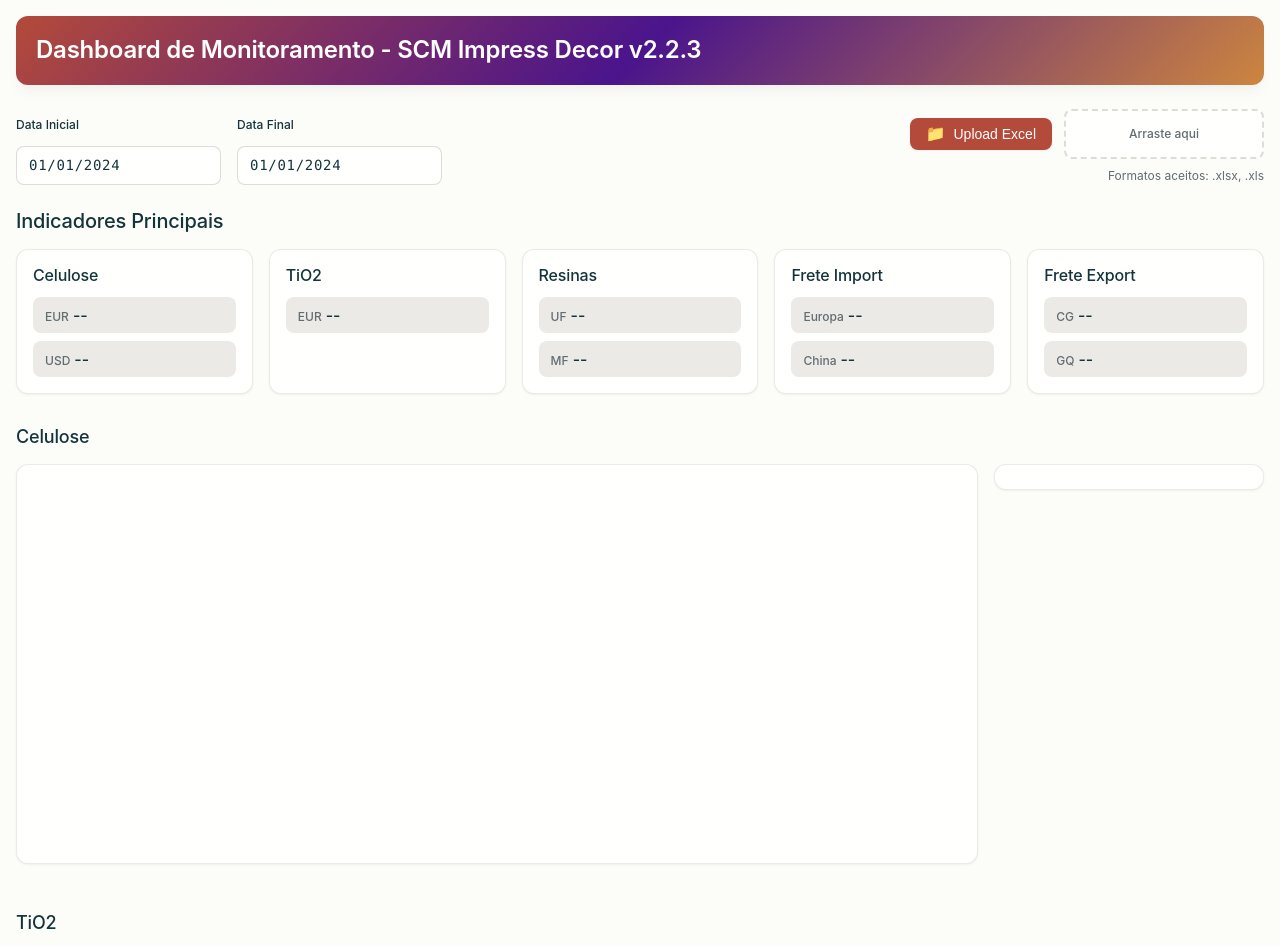
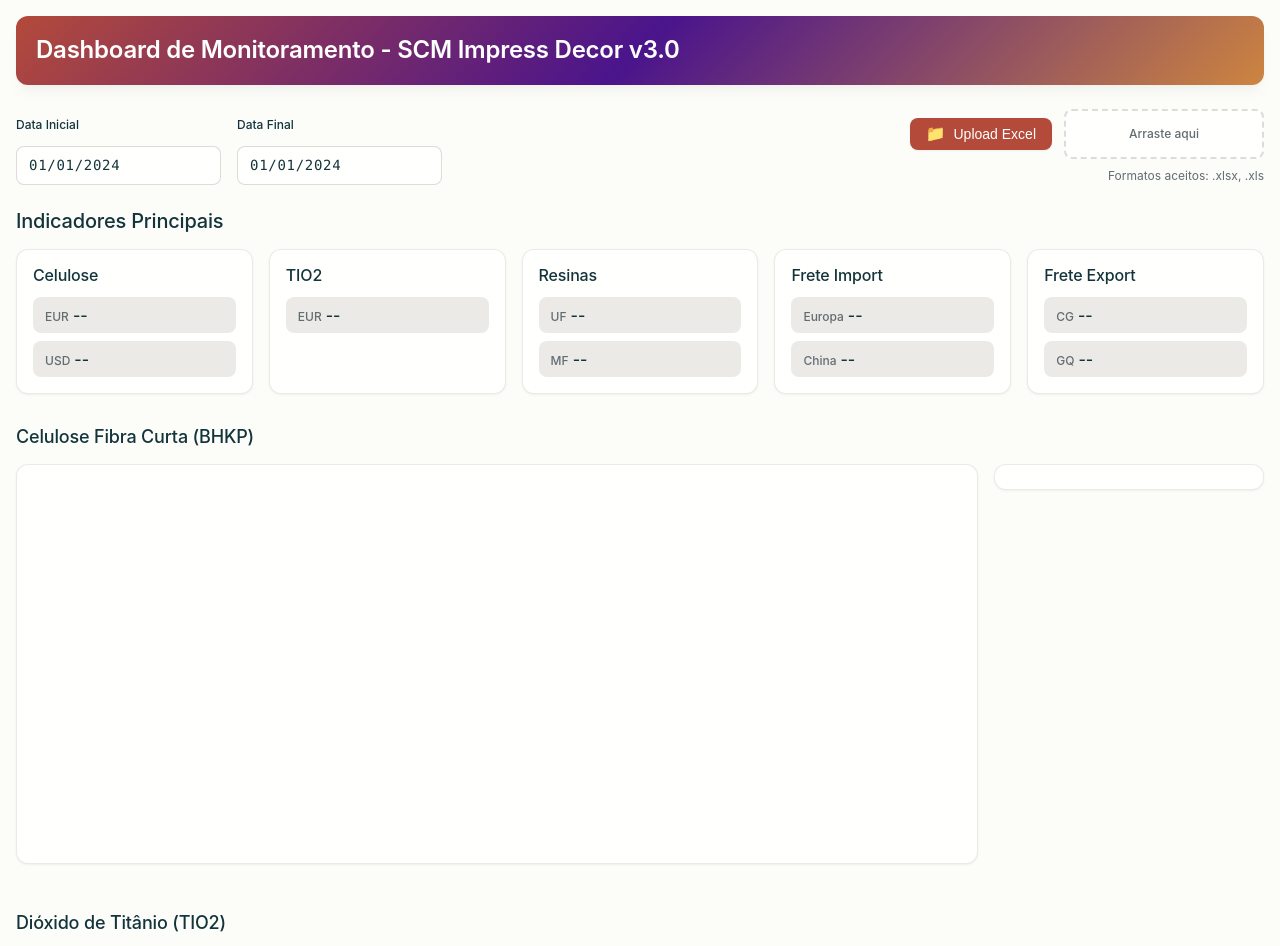
Before and after one commit to im-scm/tracker, a plain HTML site: page index.html in a window 1280 px wide. Shown: the top 946 px of the page. Drawn offline with nearby package versions, Linux system fonts and the light colour scheme; no server answers.

Commit message:
Update index.html

```diff
--- a/index.html
+++ b/index.html
@@ -14,7 +14,7 @@
     <div class="container">
         <header class="header">
             <div class="header-content">
-                <h1>Dashboard de Monitoramento - SCM Impress Decor v2.2.3</h1>
+                <h1>Dashboard de Monitoramento - SCM Impress Decor v3.0</h1>
                 <!-- Logo removido temporariamente para evitar erro 404 -->
                 <!-- <img src="impress_logo.jpg" alt="Impress Decor" class="company-logo"> -->
             </div>
@@ -77,7 +77,7 @@
                 <!-- TiO2 -->
                 <div class="kpi-box">
                     <div class="kpi-header">
-                        <h3>TiO2</h3>
+                        <h3>TIO2</h3>
                     </div>
                     <div class="kpi-values" id="tio2KPI">
                         <div class="kpi-item">
@@ -144,7 +144,7 @@
         <section class="charts-section">
             <!-- Celulose -->
             <div class="chart-container">
-                <h3>Celulose</h3>
+                <h3>Celulose Fibra Curta (BHKP)</h3>
                 <div class="chart-row">
                     <div class="chart-wrapper">
                         <canvas id="celuloseChart"></canvas>
@@ -157,7 +157,7 @@
 
             <!-- TiO2 -->
             <div class="chart-container">
-                <h3>TiO2</h3>
+                <h3>Dióxido de Titânio (TIO2)</h3>
                 <div class="chart-row">
                     <div class="chart-wrapper">
                         <canvas id="tio2Chart"></canvas>
@@ -183,7 +183,7 @@
 
             <!-- Resinas -->
             <div class="chart-container">
-                <h3>Resinas</h3>
+                <h3>Insumos Resinas</h3>
                 <div class="chart-row">
                     <div class="chart-wrapper">
                         <canvas id="resinasChart"></canvas>
@@ -196,7 +196,7 @@
 
             <!-- Moedas/Câmbio -->
             <div class="chart-container">
-                <h3>Câmbio</h3>
+                <h3>Câmbio Fechamento</h3>
                 <div class="chart-row">
                     <div class="chart-wrapper">
                         <canvas id="moedasChart"></canvas>
```
